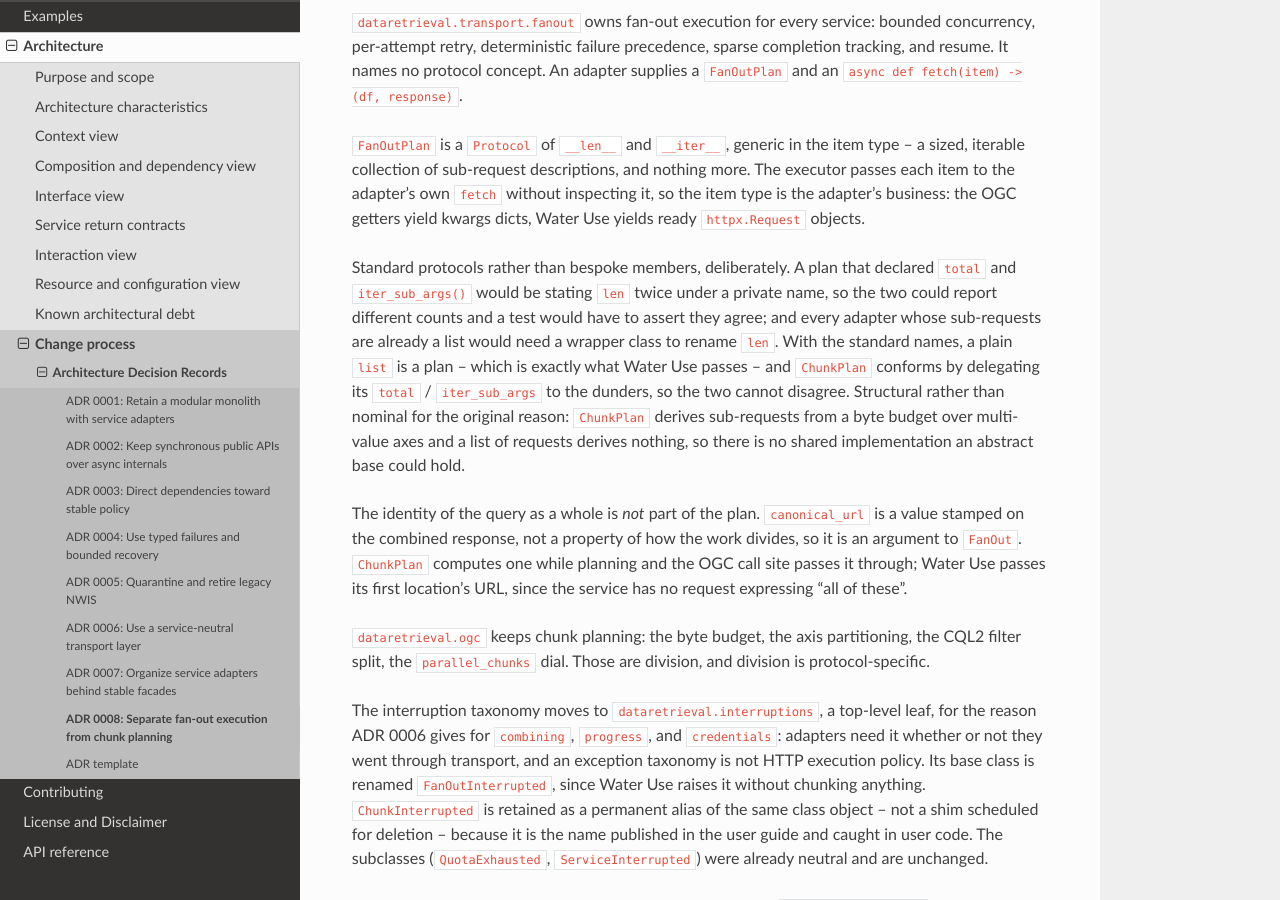
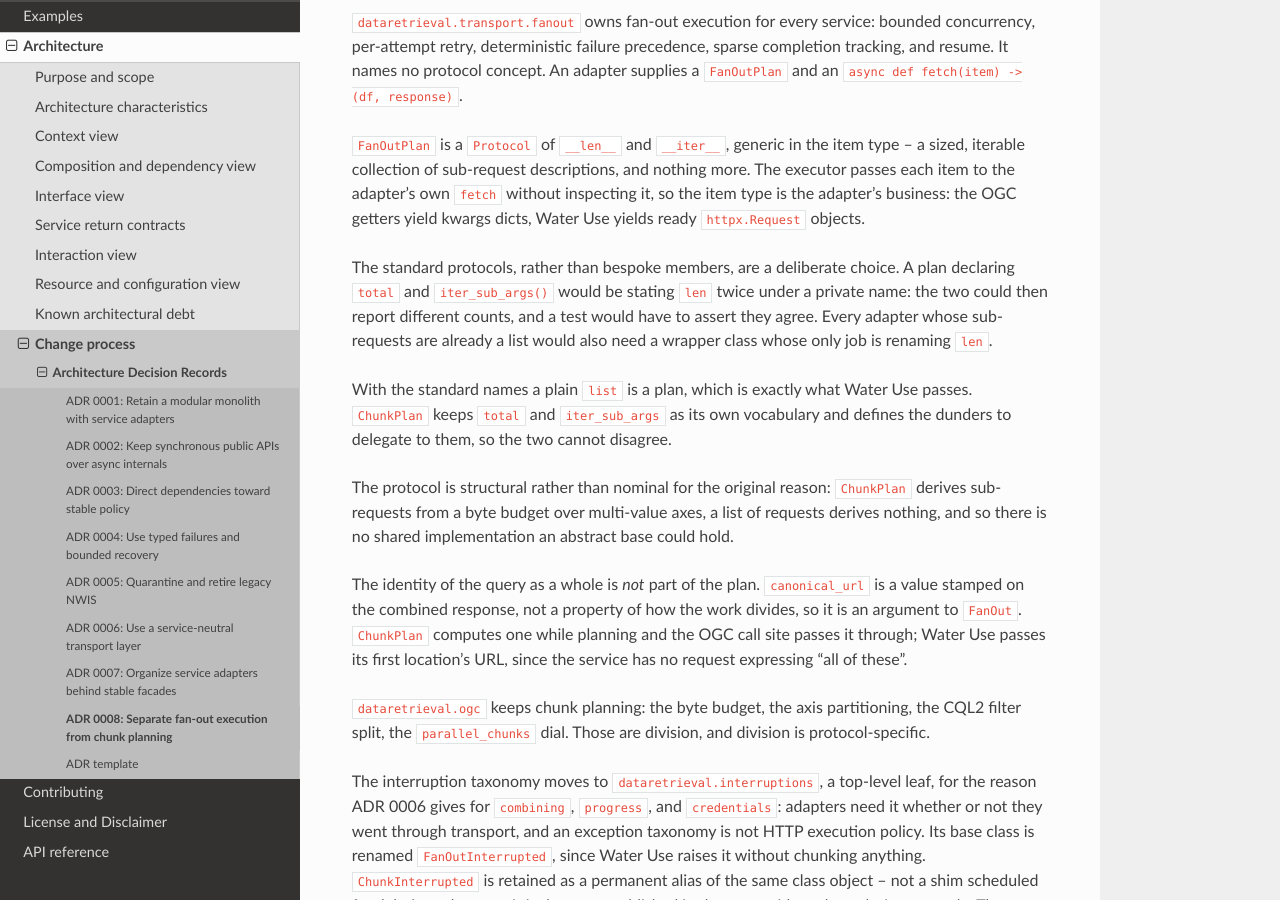
Before and after one commit to DOI-USGS/dataretrieval-python, a Sphinx documentation site: the page built from docs/source/architecture/decisions/0008-fan-out-execution.rst, in a window 1280 px wide and 900 px high, scrolled down 1058 px. Built offline with Sphinx 7.4.7 and the Read the Docs theme 3.1.0, drawn with Linux system fonts in a browser that asks for light colours; pages that are not in the unit, such as notebooks, are missing from menus; some of the changed text lies outside the part shown.

Commit message:
docs(adr): copy-edit ADR 0008
Corrects the direction of one claim and breaks up two dense passages.

The delegation was described backwards: ChunkPlan does not delegate its total /
iter_sub_args to the dunders, it keeps those as its own vocabulary and defines
__len__ / __iter__ to delegate to them. Stated the wrong way round it reads as
though the domain names were the derived ones, which inverts the reason the
split works.

The rest is readability. The paragraph arguing for standard protocols carried
four claims across one eleven-line sentence chain; it is now three paragraphs,
one claim each. The Compliance section stated three assertions as a single
sentence with three trailing 'that' clauses, which is where a reader loses the
thread; the three are now enumerated and the adapter-test note stands on its
own.

```diff
--- a/docs/source/architecture/decisions/0008-fan-out-execution.rst
+++ b/docs/source/architecture/decisions/0008-fan-out-execution.rst
@@ -54,16 +54,21 @@ nothing more. The executor passes each item to the adapter's own ``fetch``
 without inspecting it, so the item type is the adapter's business: the OGC
 getters yield kwargs dicts, Water Use yields ready ``httpx.Request`` objects.
 
-Standard protocols rather than bespoke members, deliberately. A plan that
-declared ``total`` and ``iter_sub_args()`` would be stating ``len`` twice under
-a private name, so the two could report different counts and a test would have
-to assert they agree; and every adapter whose sub-requests are already a list
-would need a wrapper class to rename ``len``. With the standard names, a plain
-``list`` is a plan -- which is exactly what Water Use passes -- and ``ChunkPlan``
-conforms by delegating its ``total`` / ``iter_sub_args`` to the dunders, so the
-two cannot disagree. Structural rather than nominal for the original reason:
-``ChunkPlan`` derives sub-requests from a byte budget over multi-value axes and
-a list of requests derives nothing, so there is no shared implementation an
+The standard protocols, rather than bespoke members, are a deliberate choice.
+A plan declaring ``total`` and ``iter_sub_args()`` would be stating ``len``
+twice under a private name: the two could then report different counts, and a
+test would have to assert they agree. Every adapter whose sub-requests are
+already a list would also need a wrapper class whose only job is renaming
+``len``.
+
+With the standard names a plain ``list`` is a plan, which is exactly what Water
+Use passes. ``ChunkPlan`` keeps ``total`` and ``iter_sub_args`` as its own
+vocabulary and defines the dunders to delegate to them, so the two cannot
+disagree.
+
+The protocol is structural rather than nominal for the original reason:
+``ChunkPlan`` derives sub-requests from a byte budget over multi-value axes,
+a list of requests derives nothing, and so there is no shared implementation an
 abstract base could hold.
 
 The identity of the query as a whole is *not* part of the plan. ``canonical_url``
```
Also changed, not shown: other parts of docs/source/architecture/decisions/0008-fan-out-execution.rst (+9 -7 lines).
